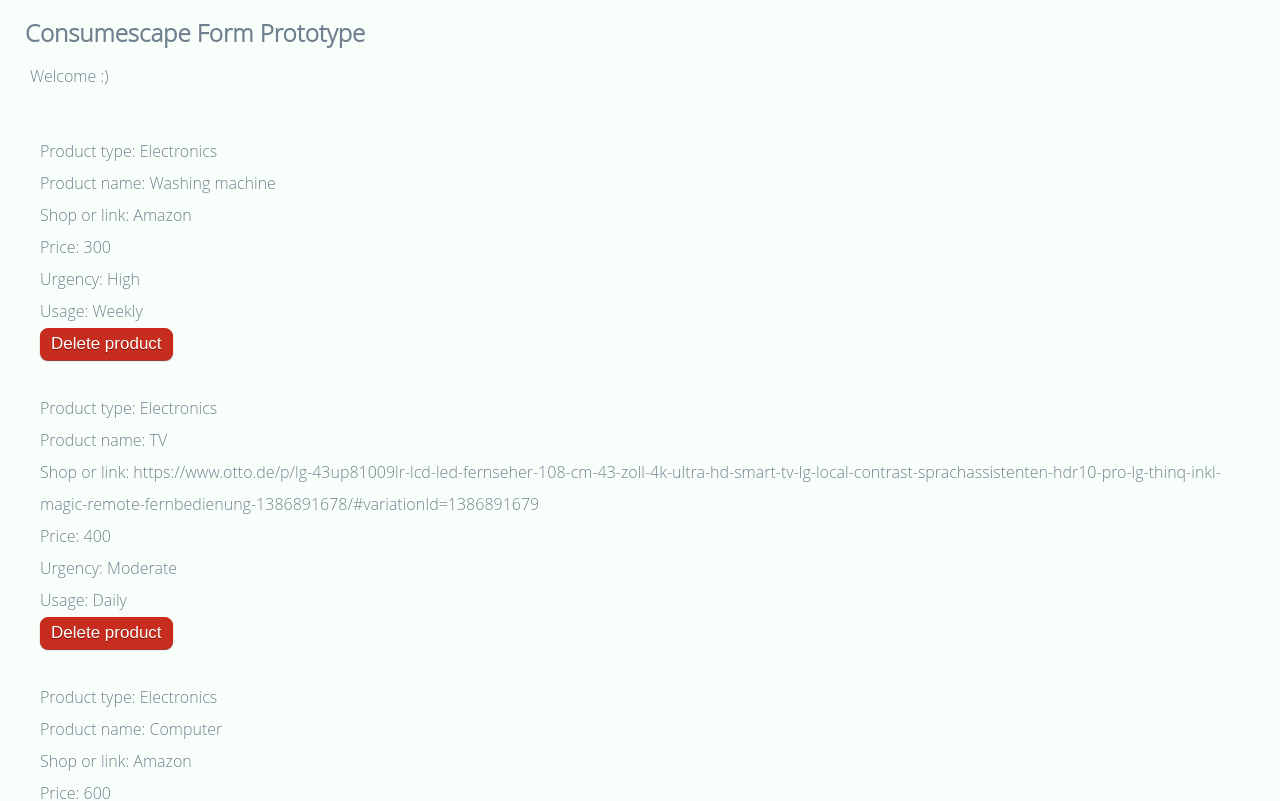
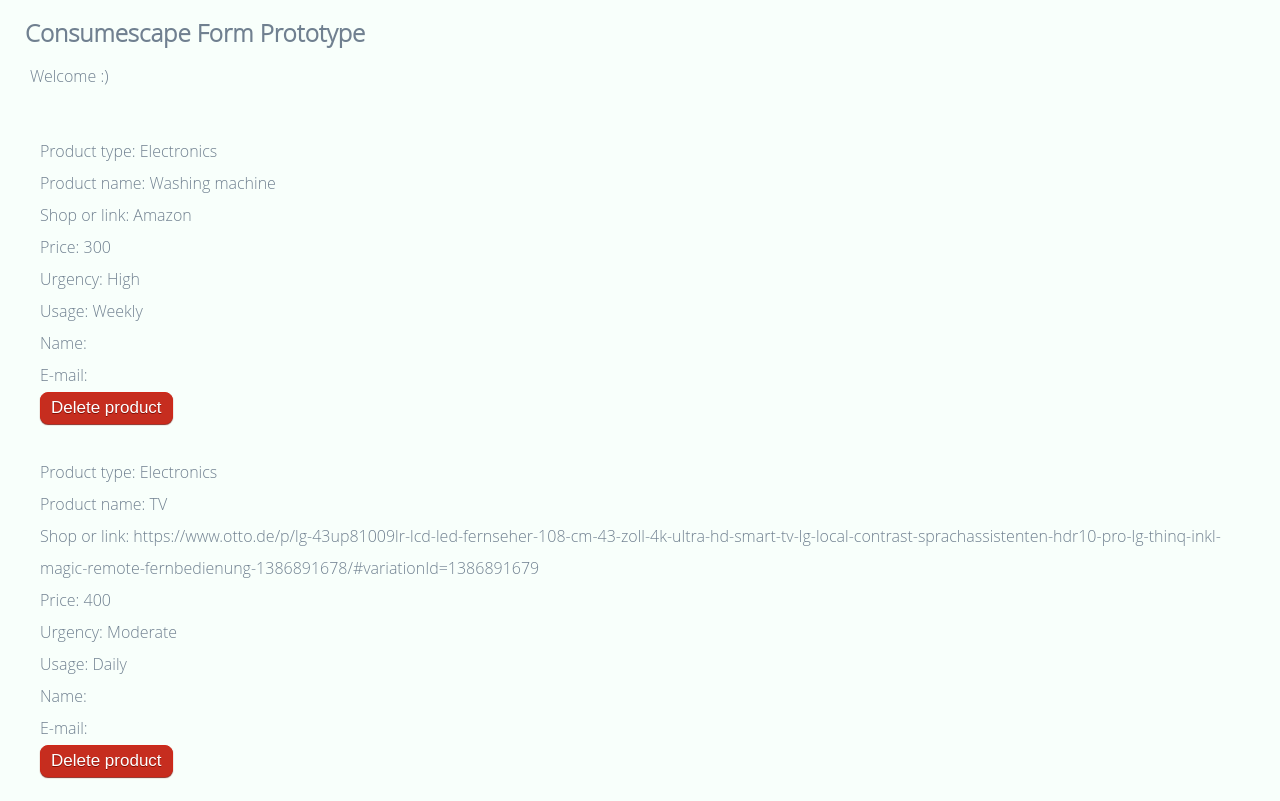
Before and after one commit to emmy2397/sustainable-tech-project, a React (Create React App) app: page / in a window 1280 px wide. Shown: the top 801 px of the page. Built offline with nearby package versions, Linux system fonts and the light colour scheme.

Commit message:
output matches input

```diff
--- a/src/Products.js
+++ b/src/Products.js
@@ -5,7 +5,7 @@ import './Products.css';
 const Products = ({products, deleteProduct}) => {
     const productList =products.map(product => {
     /*returns products with a price higher than 20 -> Change to a different condition like */
-       return  product.price > 20 ? (
+       return (
             <div className="product productForm" key={product.id}>
                 <div>Product type: {product.type}</div>
                 <div>Product name: {product.name}</div>
@@ -13,10 +13,12 @@ const Products = ({products, deleteProduct}) => {
                 <div>Price: {product.price}</div>
                 <div>Urgency: {product.urgency}</div>
                 <div>Usage: {product.usage}</div>
+                <div>Name: {product.client}</div>
+                <div>E-mail: {product.email}</div>
                 <button className='deleteButton' onClick={() => {deleteProduct(product.id)}}>Delete product</button>
                 <br/>
             </div>
-       ) : null;
+       )
     })
     return(
         <div className="product-list">
```
